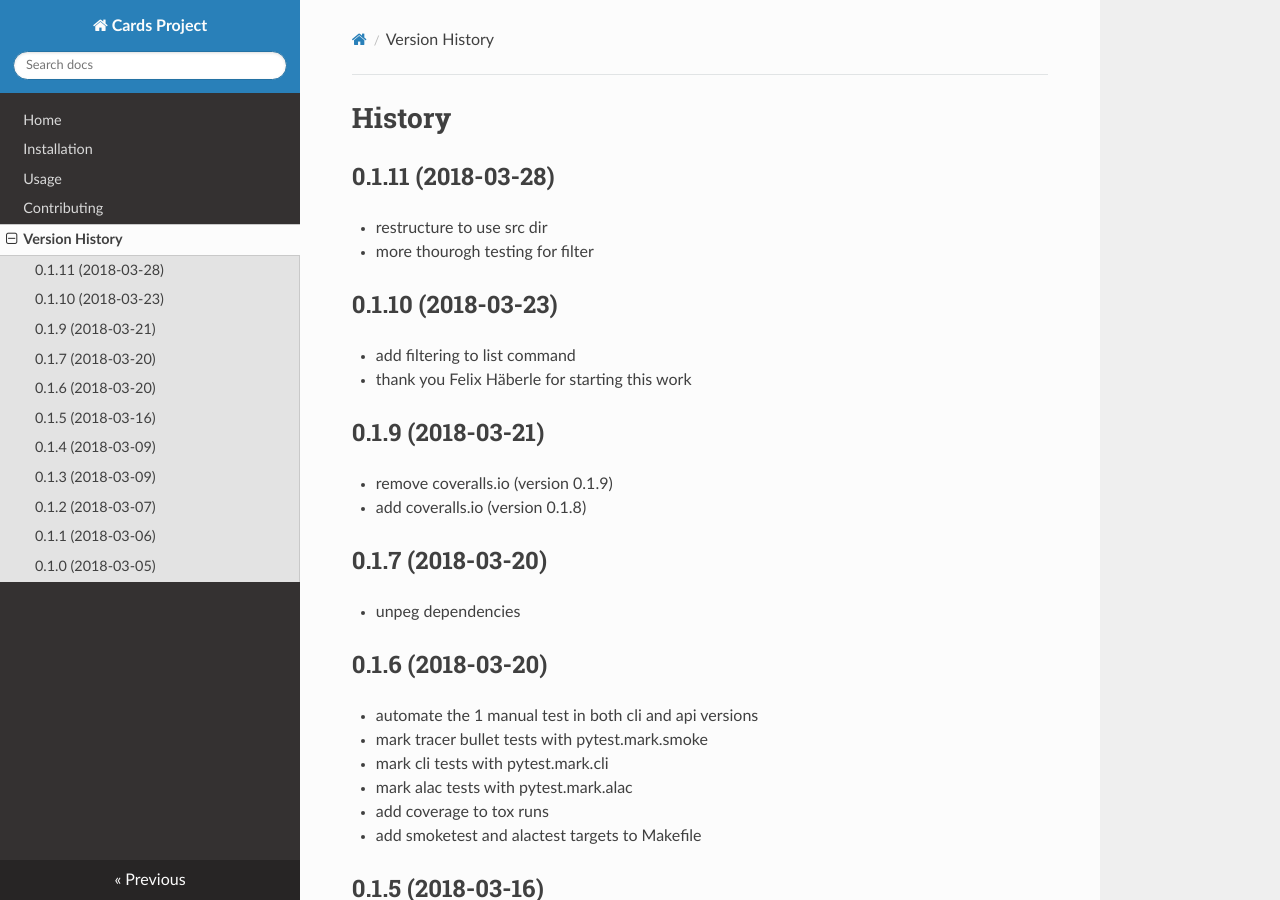
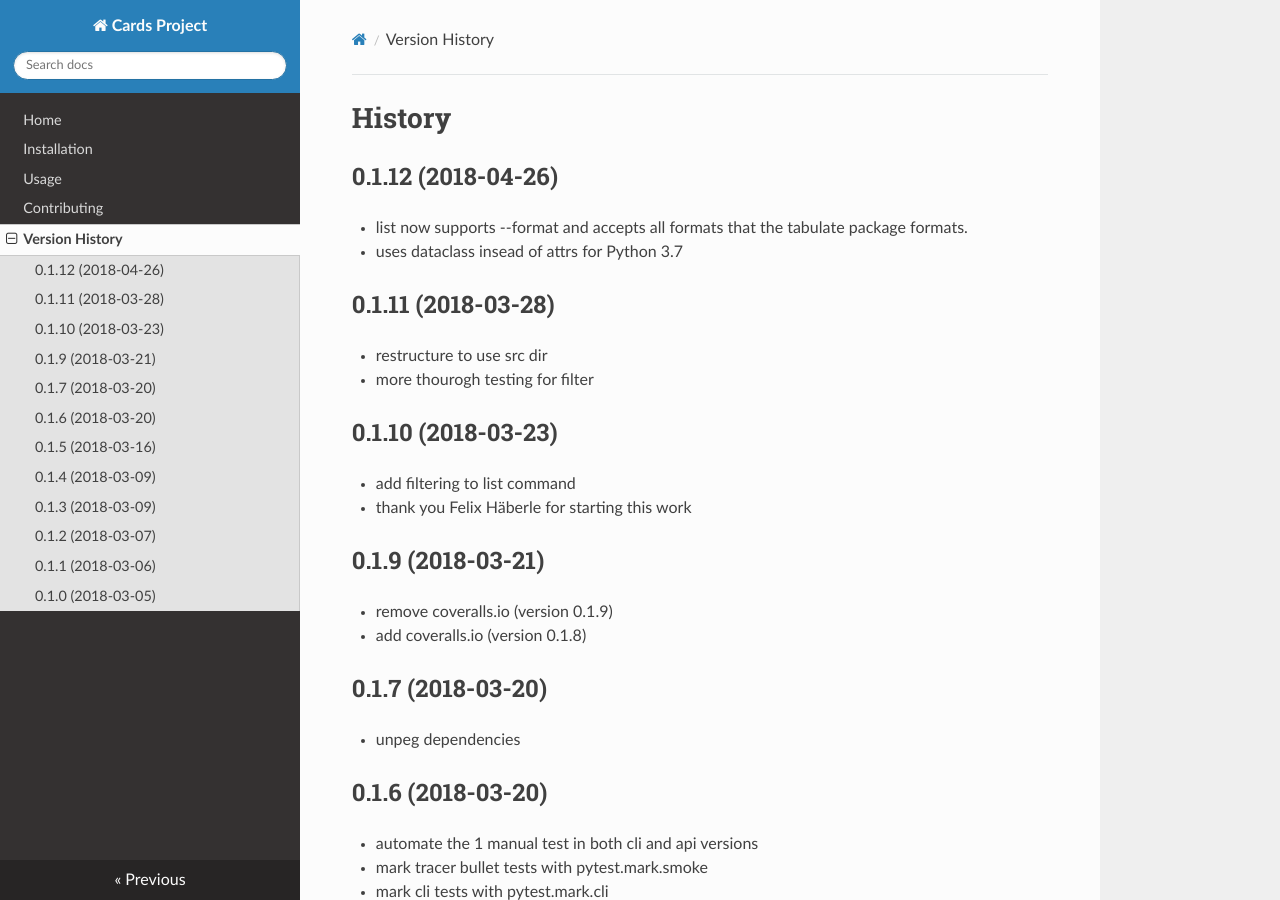
Before and after one commit to okken/cards, an MkDocs documentation site: the page built from docs/history.md, in a window 1280 px wide and 900 px high. Built offline with MkDocs 1.6.1, drawn with Linux system fonts in a browser that asks for light colours; nearby versions of some CDN libraries; old or Windows-style settings are respelled for this version of MkDocs.

Commit message:
Bump to version 0.1.12

```diff
--- a/docs/history.md
+++ b/docs/history.md
@@ -1,5 +1,11 @@
 History
 =======
+
+0.1.12 (2018-04-26)
+------------------
+- list now supports --format and accepts all formats that the tabulate package
+formats.
+- uses dataclass insead of attrs for Python 3.7
 
 0.1.11 (2018-03-28)
 ------------------
--- a/src/cards/__init__.py
+++ b/src/cards/__init__.py
@@ -2,7 +2,7 @@
 
 """Top-level package for cards."""
 
-__version__ = '0.1.11'
+__version__ = '0.1.12'
 
 from .cardsdb import (  # noqa: F401
     Card,
```
